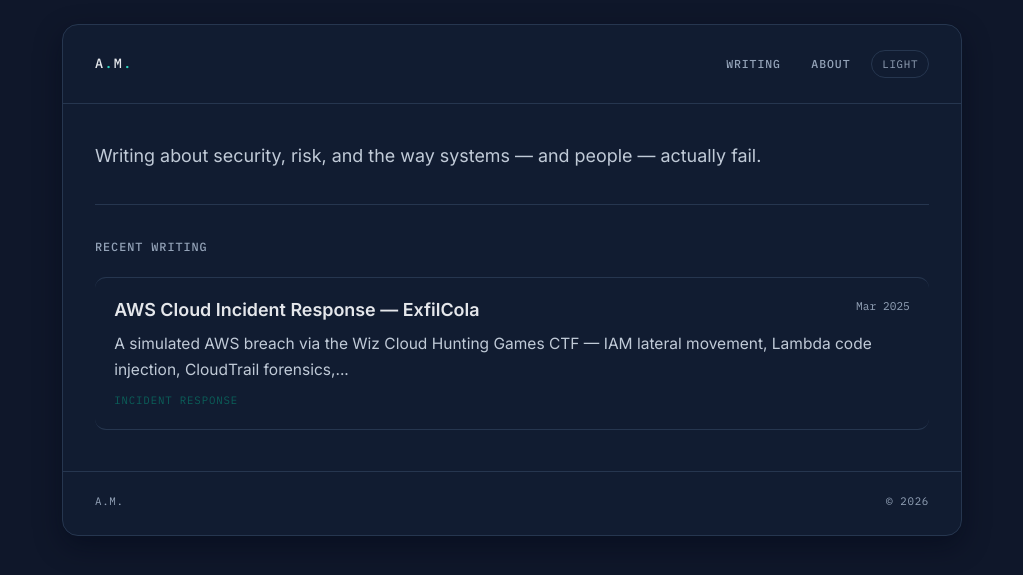
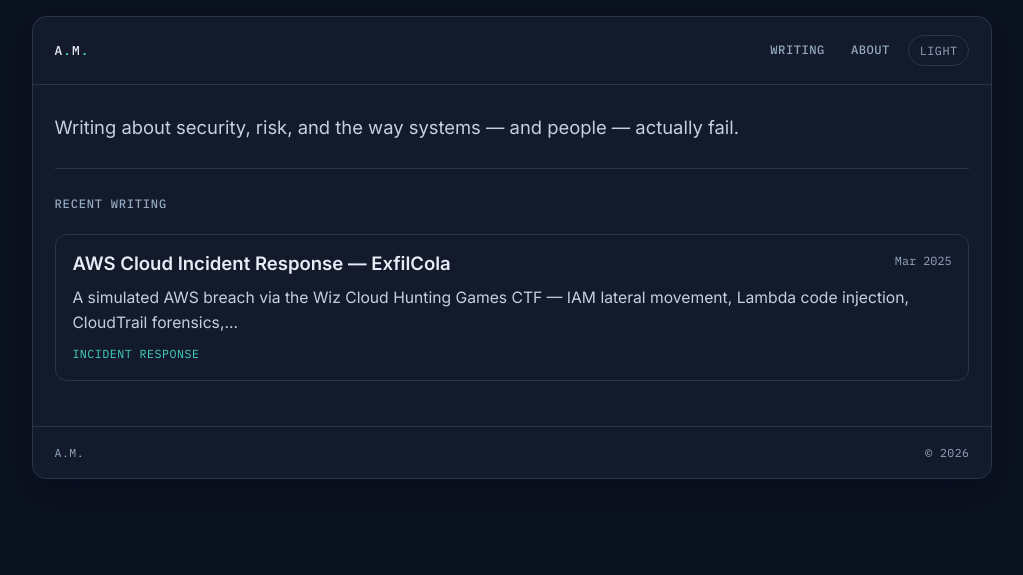
Before and after one commit to am-netizen/locus, a Jekyll site: the page built from index.html, in a window 1280 px wide. Shown: the top 575 px of the page, without its empty margins (128-1151 px from the left). Built offline with Jekyll 4.4.1, drawn with Linux system fonts in a browser that asks for light colours.

Commit message:
Refine typography and spacing for accessibility and readability
Made-with: Cursor

```diff
--- a/_layouts/default.html
+++ b/_layouts/default.html
@@ -18,30 +18,36 @@
   <link href="https://fonts.googleapis.com/css2?family=Inter:wght@400;500;600;700&family=IBM+Plex+Mono:wght@400;500&display=swap" rel="stylesheet" />
   <style>
     :root {
-      --bg: #0f172a;
-      --surface: #111c31;
-      --text: #e5e7eb;
-      --muted: #c0cad7;
-      --soft: #94a3b8;
-      --brand: #2dd4bf;
-      --brand-soft: #0f2939;
-      --border: #26364f;
-      --code-bg: #1f2a44;
-      --shadow: 0 10px 28px rgba(2, 6, 23, 0.45);
+      --bg: #0b1220;
+      --surface: #121a2b;
+      --surface-2: #0f1728;
+      --text: #e6edf6;
+      --muted: #c4d0df;
+      --soft: #95a8bf;
+      --brand: #44d4c3;
+      --brand-soft: #123243;
+      --border: #28364d;
+      --code-bg: #0d1526;
+      --card-hover: #16233a;
+      --focus: #38bdf8;
+      --shadow: 0 12px 32px rgba(2, 6, 23, 0.42);
       --sans: 'Inter', -apple-system, BlinkMacSystemFont, 'Segoe UI', sans-serif;
       --mono: 'IBM Plex Mono', ui-monospace, SFMono-Regular, Menlo, monospace;
     }
     :root[data-theme="light"] {
-      --bg: #f8fafc;
+      --bg: #f5f7fb;
       --surface: #ffffff;
+      --surface-2: #f8fafc;
       --text: #0f172a;
-      --muted: #475569;
+      --muted: #334155;
       --soft: #64748b;
       --brand: #0f766e;
       --brand-soft: #ccfbf1;
       --border: #dbe4ee;
       --code-bg: #f1f5f9;
-      --shadow: 0 8px 24px rgba(15, 23, 42, 0.06);
+      --card-hover: #f1f5f9;
+      --focus: #0284c7;
+      --shadow: 0 10px 24px rgba(15, 23, 42, 0.08);
     }
     * { box-sizing: border-box; }
     *::before, *::after { box-sizing: border-box; }
@@ -50,8 +56,8 @@
       background: var(--bg);
       color: var(--text);
       font-family: var(--sans);
-      font-size: 18px;
-      line-height: 1.75;
+      font-size: clamp(16px, 1rem + 0.2vw, 18px);
+      line-height: 1.7;
       -webkit-font-smoothing: antialiased;
       margin: 0;
     }
@@ -72,26 +78,26 @@
       top: 1rem;
     }
     .wrap {
-      width: min(900px, calc(100% - 2rem));
-      margin: 1.5rem auto;
+      width: min(960px, calc(100% - 1.5rem));
+      margin: 1rem auto;
       background: var(--surface);
       border: 1px solid var(--border);
-      border-radius: 1rem;
+      border-radius: 0.9rem;
       box-shadow: var(--shadow);
       overflow: clip;
     }
     header {
-      padding: 1.4rem 2rem;
+      padding: 1rem 1.35rem;
       display: flex;
       align-items: center;
       justify-content: space-between;
       border-bottom: 1px solid var(--border);
-      gap: 1rem;
+      gap: 0.75rem;
     }
     .logo {
       font-family: var(--mono);
-      font-size: 0.84rem;
-      letter-spacing: 0.1em;
+      font-size: 0.8rem;
+      letter-spacing: 0.08em;
       font-weight: 500;
       color: var(--text);
       text-decoration: none;
@@ -100,33 +106,34 @@
     nav {
       display: flex;
       align-items: center;
-      gap: 0.25rem;
+      gap: 0.2rem;
+      flex-wrap: wrap;
     }
     nav a {
       font-family: var(--mono);
-      font-size: 0.72rem;
+      font-size: 0.76rem;
       font-weight: 500;
-      letter-spacing: 0.08em;
+      letter-spacing: 0.04em;
       text-transform: uppercase;
       color: var(--soft);
       text-decoration: none;
-      margin-left: 0.55rem;
-      padding: 0.4rem 0.55rem;
+      margin-left: 0.2rem;
+      padding: 0.45rem 0.62rem;
       border-radius: 0.4rem;
-      transition: color 0.2s;
+      transition: color 0.2s, background 0.2s;
     }
     .theme-toggle {
       font-family: var(--mono);
-      font-size: 0.68rem;
-      letter-spacing: 0.06em;
+      font-size: 0.74rem;
+      letter-spacing: 0.04em;
       text-transform: uppercase;
       border: 1px solid var(--border);
       background: transparent;
       color: var(--soft);
       border-radius: 999px;
-      padding: 0.38rem 0.62rem;
+      padding: 0.42rem 0.68rem;
       cursor: pointer;
-      margin-left: 0.5rem;
+      margin-left: 0.3rem;
     }
     .theme-toggle:hover {
       color: var(--text);
@@ -137,10 +144,10 @@
       background: var(--code-bg);
     }
     .content {
-      padding: 2.2rem 2rem 2.6rem;
+      padding: 1.6rem 1.35rem 2rem;
     }
     footer {
-      padding: 1.2rem 2rem 1.5rem;
+      padding: 1rem 1.35rem;
       border-top: 1px solid var(--border);
       display: flex;
       justify-content: space-between;
@@ -148,39 +155,43 @@
     }
     footer span {
       font-family: var(--mono);
-      font-size: 0.68rem;
+      font-size: 0.72rem;
       color: var(--soft);
-      letter-spacing: 0.06em;
+      letter-spacing: 0.04em;
       text-transform: uppercase;
     }
     .home-intro {
-      margin-bottom: 2rem;
-      padding: 0 0 2rem;
+      margin-bottom: 1.6rem;
+      padding: 0 0 1.5rem;
       border-bottom: 1px solid var(--border);
     }
     .home-intro p {
       margin: 0;
-      max-width: 66ch;
-      font-size: 1.12rem;
-      line-height: 1.85;
+      max-width: 68ch;
+      font-size: clamp(1.02rem, 0.95rem + 0.25vw, 1.16rem);
+      line-height: 1.8;
       color: var(--muted);
     }
     .section-label {
       margin: 0 0 1.2rem;
       font-family: var(--mono);
-      font-size: 0.74rem;
+      font-size: 0.76rem;
       font-weight: 500;
-      letter-spacing: 0.08em;
+      letter-spacing: 0.06em;
       text-transform: uppercase;
       color: var(--soft);
     }
+    .post-content {
+      max-width: 72ch;
+      margin: 0 auto;
+    }
     .post-content h1, .post-content h2, .post-content h3 {
-      line-height: 1.28;
-      margin: 2rem 0 0.8rem;
+      line-height: 1.3;
+      margin: 1.8rem 0 0.7rem;
       color: var(--text);
     }
-    .post-content h1 { font-size: clamp(1.65rem, 4vw, 2.15rem); }
-    .post-content h2 { font-size: clamp(1.28rem, 3vw, 1.58rem); }
+    .post-content h1 { font-size: clamp(1.6rem, 1.35rem + 1.2vw, 2rem); }
+    .post-content h2 { font-size: clamp(1.25rem, 1.1rem + 0.6vw, 1.5rem); }
     .post-content h3 { font-size: 1.1rem; }
     .post-content p { margin-bottom: 1rem; color: var(--muted); }
     .post-content a {
@@ -189,27 +200,27 @@
       text-decoration-thickness: 0.08em;
       text-underline-offset: 0.14em;
     }
-    .post-content a:hover { color: #0b5f59; }
+    .post-content a:hover { color: var(--text); }
     .post-content code {
       font-family: var(--mono);
-      font-size: 0.84rem;
+      font-size: 0.86rem;
       background: var(--code-bg);
-      padding: 0.15rem 0.32rem;
+      padding: 0.15rem 0.35rem;
       border-radius: 0.35rem;
-      color: #0f172a;
+      color: var(--text);
     }
     .post-content pre {
-      background: #0b1220;
+      background: var(--code-bg);
       border: 1px solid var(--border);
-      padding: 1rem;
+      padding: 0.95rem;
       overflow-x: auto;
       margin: 1.2rem 0;
       border-radius: 0.65rem;
     }
-    .post-content pre code { background: none; padding: 0; color: #e2e8f0; }
+    .post-content pre code { background: none; padding: 0; color: var(--text); }
     .post-content blockquote {
       border-left: 4px solid var(--brand);
-      padding: 0.1rem 0 0.1rem 1rem;
+      padding: 0.2rem 0 0.2rem 0.9rem;
       color: var(--muted);
       margin: 1.2rem 0;
       background: var(--brand-soft);
@@ -224,7 +235,9 @@
       width: 100%;
       border-collapse: collapse;
       margin: 1.4rem 0;
-      font-size: 0.95rem;
+      font-size: 0.94rem;
+      display: block;
+      overflow-x: auto;
     }
     .post-content th, .post-content td {
       border: 1px solid var(--border);
@@ -240,19 +253,19 @@
     .post-row {
       display: flex;
       flex-direction: column;
-      gap: 0.52rem;
-      padding: 1.2rem;
-      border-bottom: 1px solid var(--border);
+      gap: 0.55rem;
+      padding: 1rem 1.05rem;
+      border: 1px solid var(--border);
       text-decoration: none;
       color: inherit;
-      border-radius: 0.7rem;
+      border-radius: 0.72rem;
       transition: transform 0.16s ease, background 0.16s ease, border-color 0.16s ease;
+      margin-bottom: 0.8rem;
     }
-    .post-row:first-of-type { border-top: 1px solid var(--border); }
     .post-row:hover {
       transform: translateY(-1px);
-      background: #f8fbff;
-      border-color: #cbd8e6;
+      background: var(--card-hover);
+      border-color: var(--brand);
     }
     .post-top {
       display: grid;
@@ -261,114 +274,114 @@
       gap: 0.8rem;
     }
     .post-title {
-      font-size: 1.12rem;
+      font-size: clamp(1.03rem, 1rem + 0.2vw, 1.18rem);
       font-weight: 600;
       color: var(--text);
-      line-height: 1.4;
+      line-height: 1.35;
       margin: 0;
       overflow-wrap: anywhere;
     }
-    .post-row:hover .post-title { color: #0b5f59; }
+    .post-row:hover .post-title { color: var(--brand); }
     .post-date {
       font-family: var(--mono);
-      font-size: 0.7rem;
+      font-size: 0.74rem;
       color: var(--soft);
       white-space: normal;
       flex-shrink: 0;
       text-align: right;
-      max-width: 10ch;
+      max-width: 12ch;
     }
     .post-excerpt {
-      font-size: 0.97rem;
+      font-size: 0.98rem;
       color: var(--muted);
-      line-height: 1.68;
+      line-height: 1.6;
       overflow-wrap: anywhere;
     }
     .post-tag {
       font-family: var(--mono);
-      font-size: 0.67rem;
-      letter-spacing: 0.08em;
+      font-size: 0.73rem;
+      letter-spacing: 0.04em;
       text-transform: uppercase;
-      color: #0b5f59;
-    :root[data-theme="dark"] .post-header-tag {
-      color: #7fe7db;
-      border-color: #2b5f74;
-    }
+      color: var(--brand);
     }
     .post-header {
-      padding: 0 0 1.4rem;
+      padding: 0 0 1.1rem;
       border-bottom: 1px solid var(--border);
-      margin-bottom: 1.6rem;
+      margin-bottom: 1.2rem;
     }
     .post-header-tag {
       font-family: var(--mono);
-      font-size: 0.72rem;
-      letter-spacing: 0.07em;
+      font-size: 0.74rem;
+      letter-spacing: 0.04em;
       text-transform: uppercase;
-      color: #0b5f59;
-      margin-bottom: 0.65rem;
+      color: var(--brand);
+      margin-bottom: 0.55rem;
       display: inline-block;
       background: var(--brand-soft);
-      border: 1px solid #99f6e4;
+      border: 1px solid var(--border);
       border-radius: 999px;
-      padding: 0.2rem 0.55rem;
+      padding: 0.2rem 0.52rem;
     }
     .post-header h1 {
-      font-size: clamp(1.7rem, 4vw, 2.35rem);
+      font-size: clamp(1.55rem, 1.3rem + 1.2vw, 2.2rem);
       font-weight: 700;
-      line-height: 1.25;
+      line-height: 1.2;
       color: var(--text);
-      margin: 0 0 0.85rem;
+      margin: 0 0 0.65rem;
     }
     .post-header-meta {
       font-family: var(--mono);
-      font-size: 0.72rem;
+      font-size: 0.74rem;
       color: var(--soft);
-      letter-spacing: 0.06em;
+      letter-spacing: 0.04em;
       text-transform: uppercase;
     }
     :focus-visible {
-      outline: 3px solid #0ea5e9;
+      outline: 3px solid var(--focus);
       outline-offset: 2px;
       border-radius: 0.25rem;
     }
+    @media (prefers-reduced-motion: reduce) {
+      *, *::before, *::after {
+        transition: none !important;
+        animation: none !important;
+        scroll-behavior: auto !important;
+      }
+    }
     @media (max-width: 760px) {
       .wrap {
-        width: min(100%, calc(100% - 0.75rem));
-        margin: 0.35rem auto;
-        border-radius: 0.8rem;
+        width: min(100%, calc(100% - 0.5rem));
+        margin: 0.25rem auto;
+        border-radius: 0.6rem;
       }
       header {
-        padding: 1rem 1rem 0.9rem;
+        padding: 0.85rem 0.85rem 0.8rem;
         flex-direction: column;
         align-items: flex-start;
       }
-      nav {
-        margin-left: -0.45rem;
-      }
       nav a {
         margin-left: 0;
-        margin-right: 0.12rem;
+        margin-right: 0.08rem;
       }
       .theme-toggle {
-        margin-left: 0.12rem;
+        margin-left: 0.08rem;
       }
       .content {
-        padding: 1.3rem 1rem 1.6rem;
+        padding: 1.15rem 0.85rem 1.3rem;
       }
       .home-intro p {
-        font-size: 1.04rem;
+        font-size: 1rem;
       }
       .post-top {
         grid-template-columns: 1fr;
-        gap: 0.3rem;
+        gap: 0.25rem;
       }
       .post-date {
         max-width: none;
         text-align: left;
       }
       footer {
-        padding: 1rem;
+        padding: 0.85rem;
         flex-direction: column;
       }
     }
```
